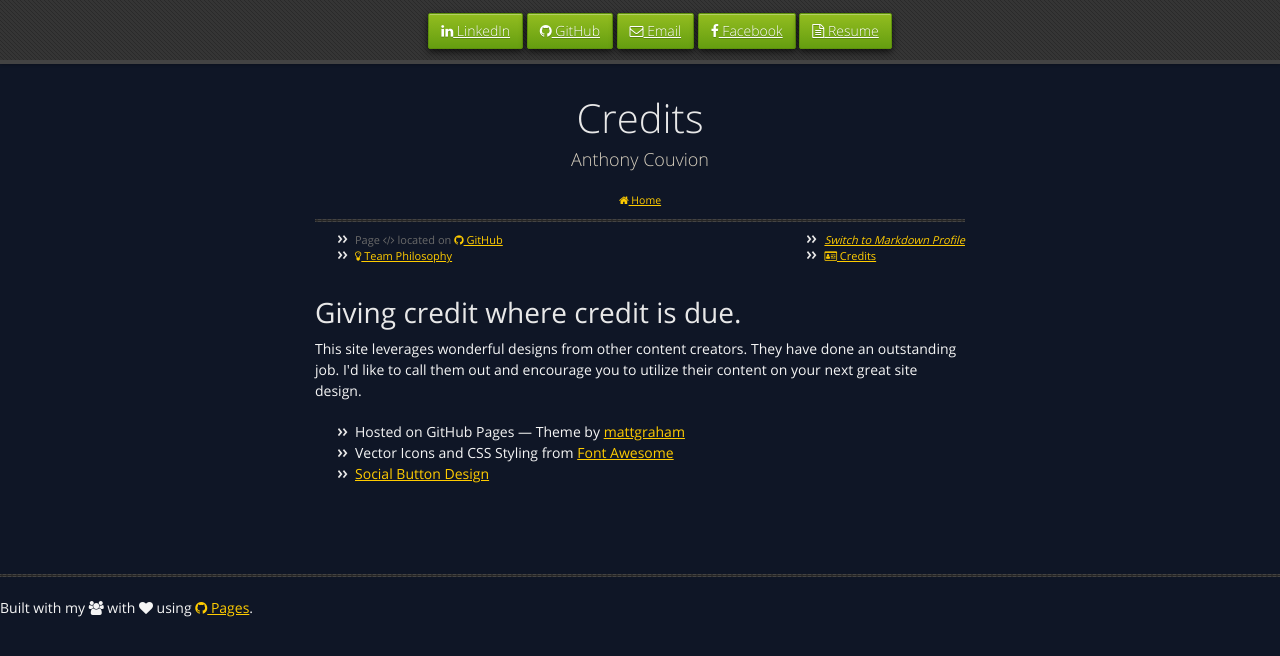
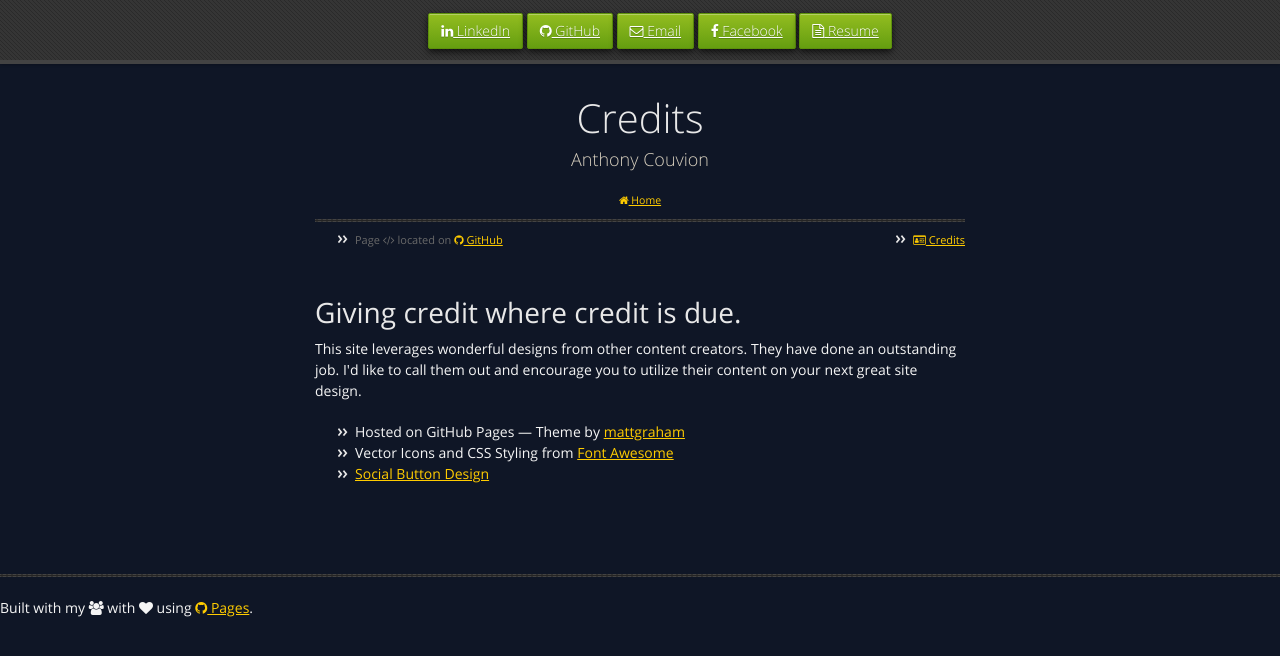
Before and after one commit to acouvion/acouvion.github.io, a Jekyll site: the page built from credits.html, in a window 1280 px wide. Shown: the top 656 px of the page. Built offline with Jekyll 4.4.1, drawn with Linux system fonts in a browser that asks for light colours.

Commit message:
fixedCreditPage

```diff
--- a/credits.html
+++ b/credits.html
@@ -17,12 +17,12 @@ subtitle: Anthony Couvion
       <span class="credits left">
         <ul>
           <li>Page <i class="fa fa-code"></i> located on <a href="{{ site.code }}" target="_blank"><i class="fa fa-github"></i> GitHub</a></li>
-          <li><a href="{{ site.baseurl }}/philosophy.html"><i class="fa fa-lightbulb-o" aria-hidden="true"></i> Team Philosophy</a></li>
+          <!--<li><a href="{{ site.baseurl }}/philosophy.html"><i class="fa fa-lightbulb-o" aria-hidden="true"></i> Team Philosophy</a></li>-->
         </ul>
       </span>
       <span class="credits right">
         <ul>
-          <li><i><a href="{{ site.author.markdown }}">Switch to Markdown Profile</a></i></li>
+          <!--<li><i><a href="{{ site.author.markdown }}">Switch to Markdown Profile</a></i></li>-->
           <li><a href="{{ site.baseurl }}/credits.html"><i class="fa fa-id-card-o"></i> Credits</a></li>
         </ul>
       </span>
```
